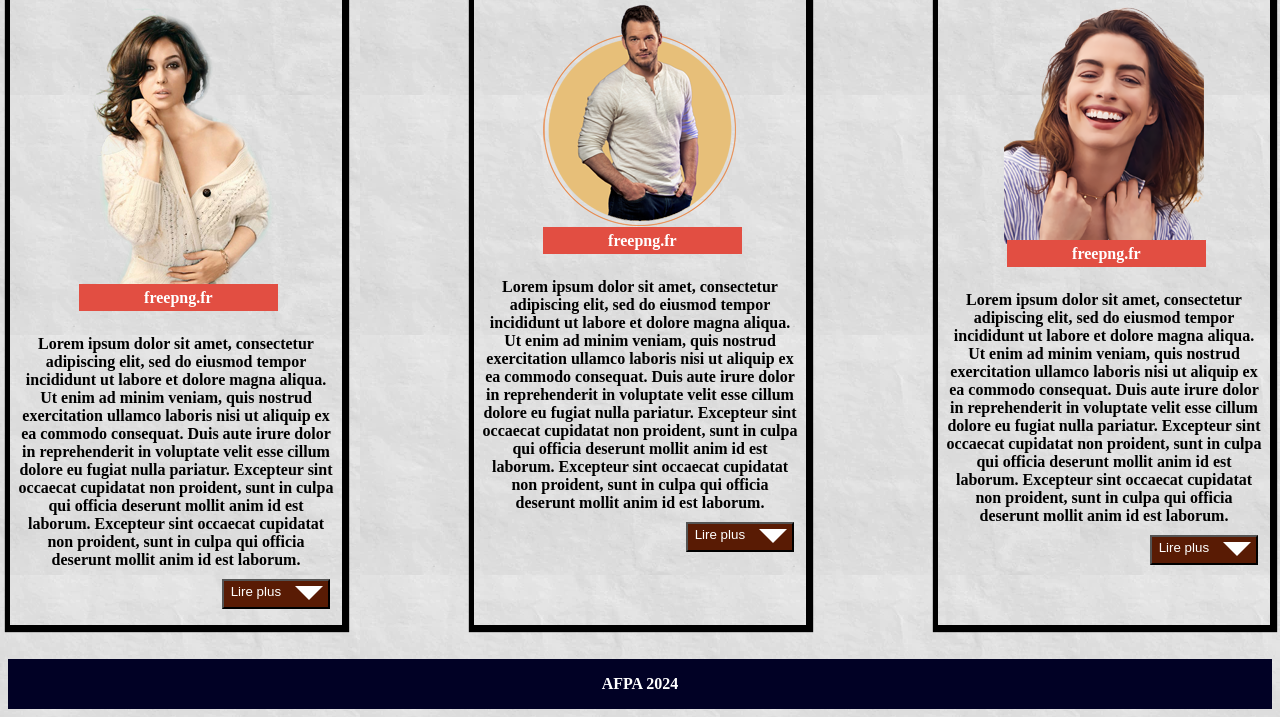
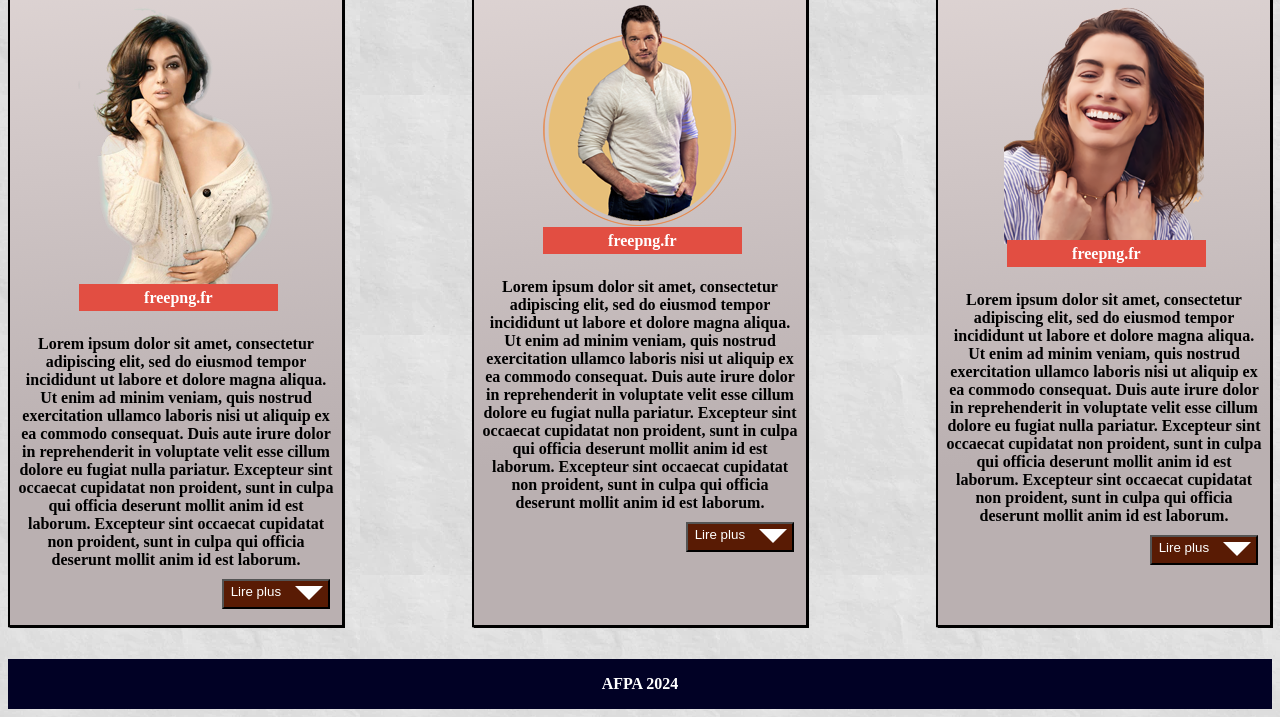
Before and after one commit to William27310/SASS-SCSS, a plain HTML site: page index.html in a window 1280 px wide. Shown: the part 385-1102 px from the top of the page. Drawn offline with Linux system fonts and the light colour scheme; a web font is replaced by a local one.

Commit message:
sass_tri

```diff
--- a/assets/sass/style.scss
+++ b/assets/sass/style.scss
@@ -37,8 +37,7 @@ nav {
     }
 
     .titles {
-        @media (max-width: 412px) {
-        }
+        @media (max-width: 412px) {}
 
         h1 {
             @media (max-width: 412px) {
@@ -53,6 +52,7 @@ nav {
             color: white;
             border-radius: 6px;
             padding: 0.5rem 0.3rem;
+
             @media (max-width: 412px) {
                 font-size: 0.98rem;
             }
@@ -88,10 +88,12 @@ section {
 
         .container__card {
             border: 2px solid black;
+            background: #E5DBDA;
+            background: linear-gradient(175deg, rgba(229, 219, 218, 1) 0%, rgba(186, 176, 177, 1) 76%);
             padding-left: 0.5rem;
             padding-right: 0.5rem;
             width: 20rem;
-            box-shadow: 1px 1px 1px 4px black;
+            box-shadow: 0px 0px 1px 0.5px black;
 
 
             .container__card--cadre {
```
Also changed, not shown: assets/css/style.css, 1 other file.
